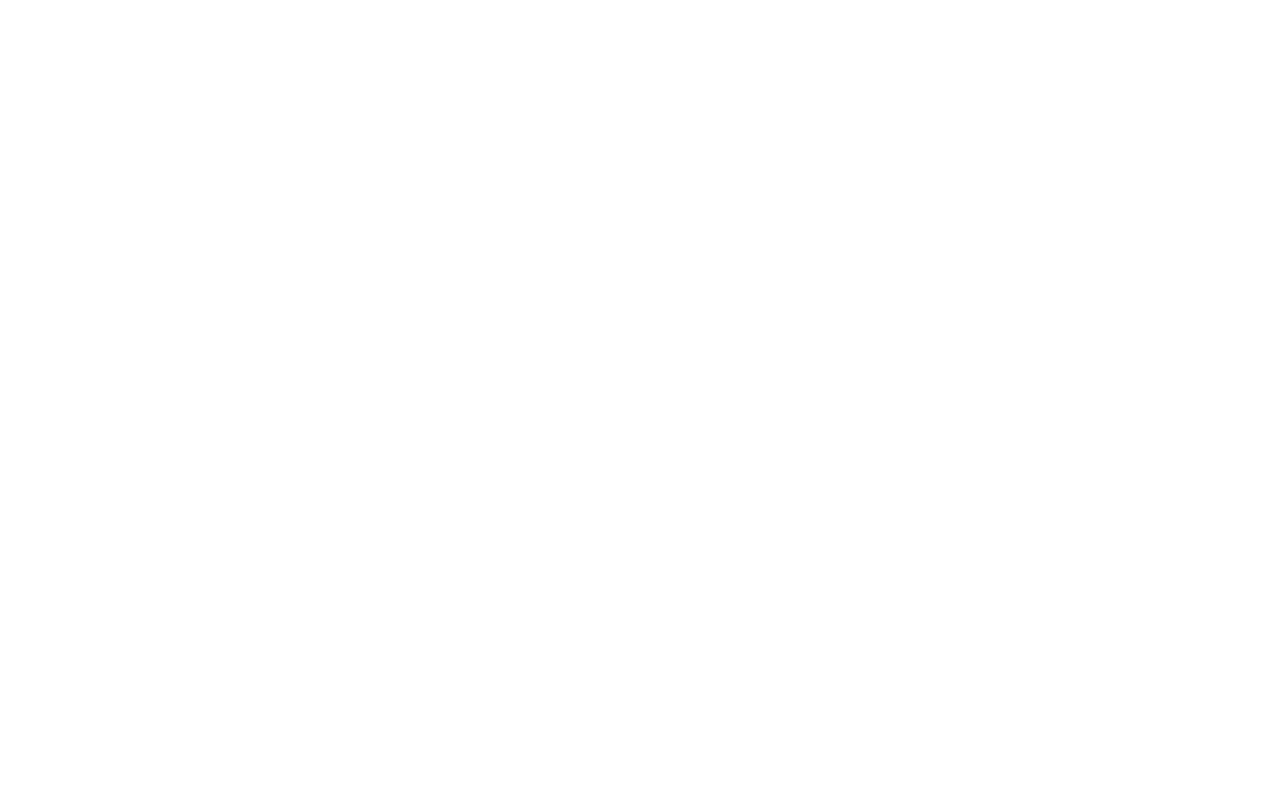
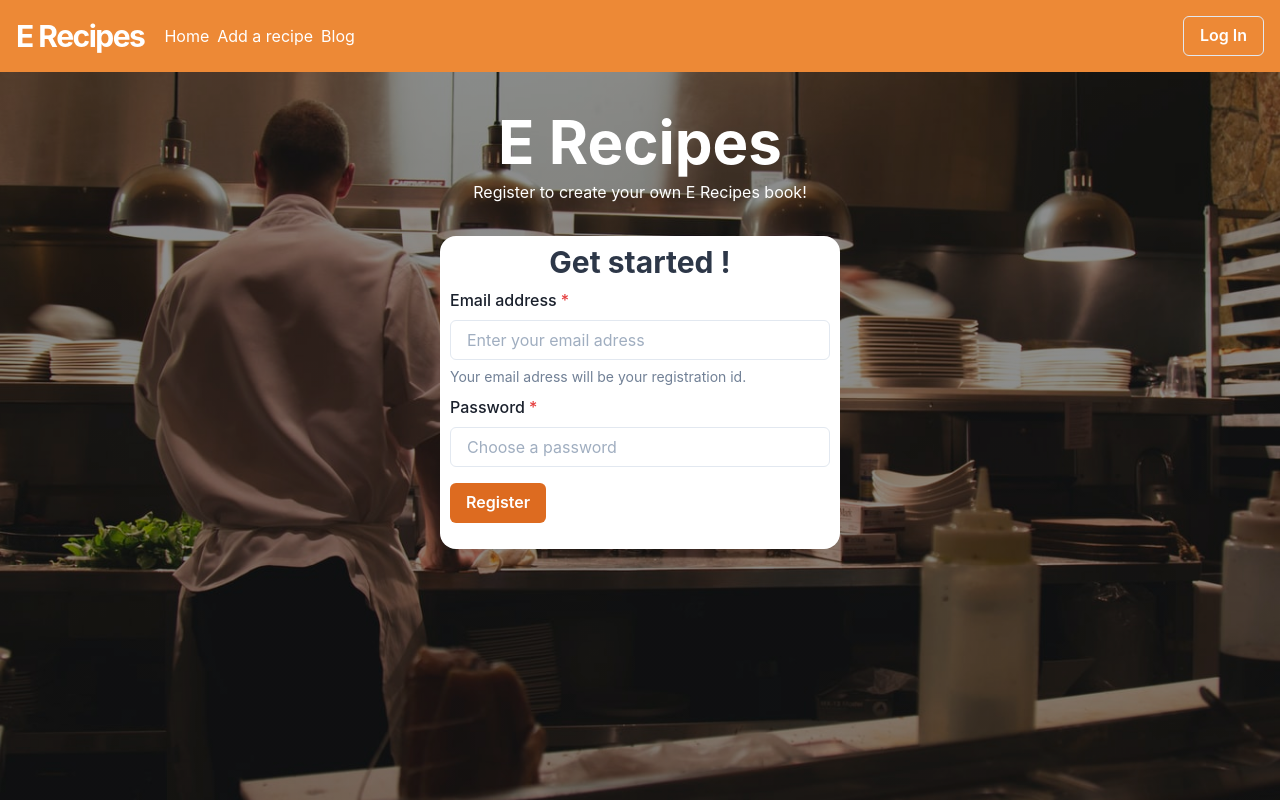
Before and after one commit to Lisamunsy/recipes-ebook, a React (Create React App) app: page /signin in a window 1280 px wide. Before the commit this address had no page. Built offline with nearby package versions, Linux system fonts and the light colour scheme.

Commit message:
Home page avec sign in log in et Navigate to personalpage

```diff
--- a/src/App.js
+++ b/src/App.js
@@ -1,13 +1,17 @@
 import { BrowserRouter as Router, Route, Routes } from "react-router-dom";
 import Home from "./Components/Home";
+import PersonalPage from "./Components/PersonalPage";
 import './App.css';
 
 function App() {
+  sessionStorage.setItem('logged', 'false')
   return (
     <Router>
             <Routes>
 
-            <Route path="/" element={<Home/>} />
+            <Route path="/" element={<Home reg='true'/>} />
+            <Route path="/signin" element={<Home reg='false'/>} />
+            <Route path="/personalpage" element={<PersonalPage reg='true'/>} />
 
             </Routes>
     </Router>
--- a/src/Components/Header.js
+++ b/src/Components/Header.js
@@ -6,9 +6,10 @@ import {
   Flex,
   Text,
   Button,
-  useDisclosure
+  useDisclosure,
 } from "@chakra-ui/react";
 import { HamburgerIcon } from "@chakra-ui/icons";
+import { Link } from "react-router-dom";
 
 // Note: This code could be better,
 // so I'd recommend you to understand how I solved and you could write yours better :)
@@ -19,6 +20,33 @@ import { HamburgerIcon } from "@chakra-ui/icons";
 const Header = (props) => {
   const { isOpen, onOpen, onClose } = useDisclosure();
   const handleToggle = () => (isOpen ? onClose() : onOpen());
+
+  // const{navchange, registered} =props;
+  // const onNav =()=>( props.onNav);
+
+  const registered = props.registered;
+  const logged = props.logged;
+  let navButton;
+  let linkNav;
+
+  if (logged=== 'false') {
+    if (registered === 'false') {
+      navButton = 'Log In';
+      linkNav = "/";
+    } else  {
+      navButton ='Sign In';
+      linkNav = "/signin";
+    }
+  } else{
+    navButton ='Log Out';
+    linkNav = "/"
+  }
+
+
+
+
+
+
 
   return (
     <Flex
@@ -58,12 +86,14 @@ const Header = (props) => {
         display={{ base: isOpen ? "block" : "none", md: "block" }}
         mt={{ base: 4, md: 0 }}
       >
-        <Button
-          variant="outline"
-          _hover={{ bg: "gray.600", borderColor: "gray.600" }}
-        >
-         Sign in
-        </Button>
+        <Link  to={linkNav}>
+          <Button
+            variant="outline"
+            _hover={{ bg: "gray.600", borderColor: "gray.600" }}
+          >
+          {navButton}
+          </Button>
+        </Link>
       </Box>
     </Flex>
   );
--- a/src/Components/Home.js
+++ b/src/Components/Home.js
@@ -1,25 +1,71 @@
 import { Box, Flex, Heading, Text } from '@chakra-ui/react';
 import React, { Component } from 'react';
 import Header from './Header';
+import Login from './Login';
 import Register from './Register';
 // import ImageFond from '../assets/img/bg02.jpg';
 // import { Link } from 'react-router-dom';
 
 class Home extends Component {
+    state ={
+        isLogged: JSON.parse(sessionStorage.getItem('logged')),
+        isRegistered :this.props.reg,
+    };
+
+    handleReg = (e) =>{
+        if (this.state.isRegistered === 'false') {
+            this.setState({isRegistered: 'true'})
+        } else {
+            this.setState({isRegistered: 'false'})
+        }
+    }
+    componentDidUpdate(prevProps) {
+        // Typical usage (don't forget to compare props):
+        if (this.props.reg !== prevProps.reg) {
+          this.setState({isRegistered: this.props.reg });
+        }
+
+      }
+
+
+
  render(){
-
+    //  if (this.state.isLogged ==='false' || this.state.isLogged === null) {
+        const registered= this.state.isRegistered;
+        let homeMessage;
+        if(registered ==='false'){
+            homeMessage = 'Register to create your own E Recipes book!';
+        } else{
+            homeMessage ='Welcome back. Please log in to access your personal page.';
+        }
         return (
             <div className="Home">
-             <Header/>
+                <Header registered={this.state.isRegistered} logged={this.state.isLogged.toString()} />
                     <Flex className='home-container' direction='column' >
                         <Box my='8'>
                             <Heading as="h1" size='3xl' align='center' color='white' my='2'>E Recipes</Heading>
-                        <Text as='h3' color='white' align='center'> Register to create your own E Recipes book!</Text>
+                            <Text as='h3' color='white' align='center'> {homeMessage}</Text>
                         </Box>
-                    <Register/>
+                        <Register logged={this.state.isLogged.toString()} registered={this.state.isRegistered}/>
+                        <Login logged={this.state.isLogged.toString()} registered={this.state.isRegistered}/>
                     </Flex>
             </div>
         );
+    // } else{
+    //      return(
+    //      <div className="Home">
+    //      <Header/>
+    //          <Flex className='home-container' direction='column' >
+    //              <Box my='8'>
+    //                  <Heading as="h1" size='3xl' align='center' color='white' my='2'>E Recipes</Heading>
+    //                  <Text as='h3' color='white' align='center'> Booomchakala</Text>
+    //              </Box>
+    //          </Flex>
+    //      </div>
+    //      )
+
+    //  }
+
 }
 };
 
--- a/src/Components/Login.js
+++ b/src/Components/Login.js
@@ -0,0 +1,90 @@
+import { Flex, FormControl, Heading, FormLabel, Input, FormErrorMessage, Button } from '@chakra-ui/react';
+import React, { Component } from 'react';
+// import ImageFond from '../assets/img/bg02.jpg';
+import { Navigate } from 'react-router-dom';
+
+class Login extends Component {
+    state ={
+        loginUser: {
+            email:'',
+            password:''
+        },
+        users : JSON.parse(localStorage.getItem('users-list')),
+        isLogged: this.props.logged
+    };
+
+
+    submit = (e) =>{
+        e.preventDefault();
+        this.setState({users: JSON.parse(localStorage.getItem('users-list'))});
+        const liste = this.state.users;
+        const index = liste.findIndex(({email}) => email === this.state.loginUser.email) ;
+        if (typeof index !== 'undefined' | index!== null) {
+            const checkedUser = liste[index];
+            if (this.state.loginUser.password === checkedUser.password) {
+                sessionStorage.setItem('logged', 'true');
+                sessionStorage.setItem('userId', checkedUser.id);
+                this.setState({isLogged :'true'})
+            }
+            else{
+                alert("Something is wrong in your password. Try again!")
+            }
+        } else{
+            alert('Your email adress is wrong, try another one.')
+        }
+    };
+    changemail = (e) =>{
+        const valeur = e.currentTarget.value;
+        this.setState({loginUser:{
+            email: valeur,
+            password: this.state.loginUser.password
+        }})
+    }
+    changepass = (e) =>{
+        const valeur = e.currentTarget.value;
+        this.setState({loginUser:{
+            email: this.state.loginUser.email,
+            password: valeur
+        }})
+    }
+
+    render() {
+        const logged = this.state.isLogged;
+        const registered = this.props.registered;
+        if ( registered ==='true' & logged === 'false') {
+
+            return (
+                <form className="Login" onSubmit={this.submit}>
+                    <Flex className='Login-container' direction='column' bg='white' w='400px' mx='auto' rounded='1rem' mt={2}>
+                        <Heading as="h2" size='lg' align='center' color='gray.700' my='2'>Log in !</Heading>
+                        <FormControl w='95%' mx='auto' mb='10px' isRequired>
+                            <FormLabel htmlFor='email-login' className='FormLabel'>Email address</FormLabel>
+                            <Input id='email-login' type='email' placeholder='Enter your email adress' onChange={this.changemail} value={this.state.loginUser.email}/>
+                            <FormErrorMessage>Email is required.</FormErrorMessage>
+                        </FormControl>
+
+                        <FormControl w='95%' mx='auto' mb='10px' isRequired>
+                            <FormLabel htmlFor='password-login'>Password</FormLabel>
+                            <Input id='password-login' placeholder='Choose a password' type='password' onChange={this.changepass} value={this.state.loginUser.password}/>
+                            <Button
+                            my={4}
+                            colorScheme='orange'
+                            type='submit'
+                            >
+                                Log In !
+                            </Button>
+                        </FormControl>
+
+                    </Flex>
+                </form>
+            );
+        } else if (logged === 'true'){
+            return ( <Navigate to="/personalpage" />)
+        } else{
+            return(null)
+        }
+    }
+
+};
+
+    export default Login;
--- /dev/null
+++ b/src/Components/PersonalPage.js
@@ -0,0 +1,20 @@
+import React, { Component } from 'react';
+import Header from './Header';
+
+class PersonalPage extends Component{
+    state={
+        isLogged: JSON.parse(sessionStorage.getItem('logged')),
+        isRegistered: this.props.reg
+    }
+
+    render(){
+        return(
+            <div className="Home">
+                <Header registered={this.state.isRegistered} logged={this.state.isLogged.toString()}/>
+                <h1>{this.state.isLogged.toString()}</h1>
+            </div>
+        )
+    }
+}
+
+export default PersonalPage
--- a/src/Components/Register.js
+++ b/src/Components/Register.js
@@ -6,6 +6,7 @@ import React, { Component } from 'react';
 class Register extends Component {
     state ={
         newUser: {
+            id: 0,
             email:'',
             password:''
         },
@@ -14,15 +15,19 @@ class Register extends Component {
     submit = (e) =>{
         e.preventDefault();
         this.state.users.push(this.state.newUser);
+        const nextid = this.state.newUser.id +1;
         this.setState({ newUser: {
+            id: nextid,
             email:"",
             password:""
         } });
-        console.log(this.state.users)
+        localStorage.setItem('users-list', JSON.stringify(this.state.users));
+        // alert([this.state.users, localStorage.getItem('users-list')])
     };
     changemail = (e) =>{
         const valeur = e.currentTarget.value;
         this.setState({newUser:{
+            id: this.state.newUser.id,
             email: valeur,
             password: this.state.newUser.password
         }})
@@ -30,11 +35,15 @@ class Register extends Component {
     changepass = (e) =>{
         const valeur = e.currentTarget.value;
         this.setState({newUser:{
+            id: this.state.newUser.id,
             email: this.state.newUser.email,
             password: valeur
         }})
     }
     render() {
+        const logged = this.props.logged;
+        const registered = this.props.registered;
+        if ((logged === 'false' | logged ===null) & registered ==='false') {
 
             return (
                 <form className="Register" onSubmit={this.submit}>
@@ -70,13 +79,16 @@ class Register extends Component {
                                     colorScheme='orange'
                                     type='submit'
                                     >
-                                Submit
+                                        Register
                                     </Button>
                                 </FormControl>
 
                             </Flex>
                     </form>
                 );
+            } else {
+                return(null)
+            }
         }
 
 };
```
Lines whose indentation alone changed are shown as unchanged.
